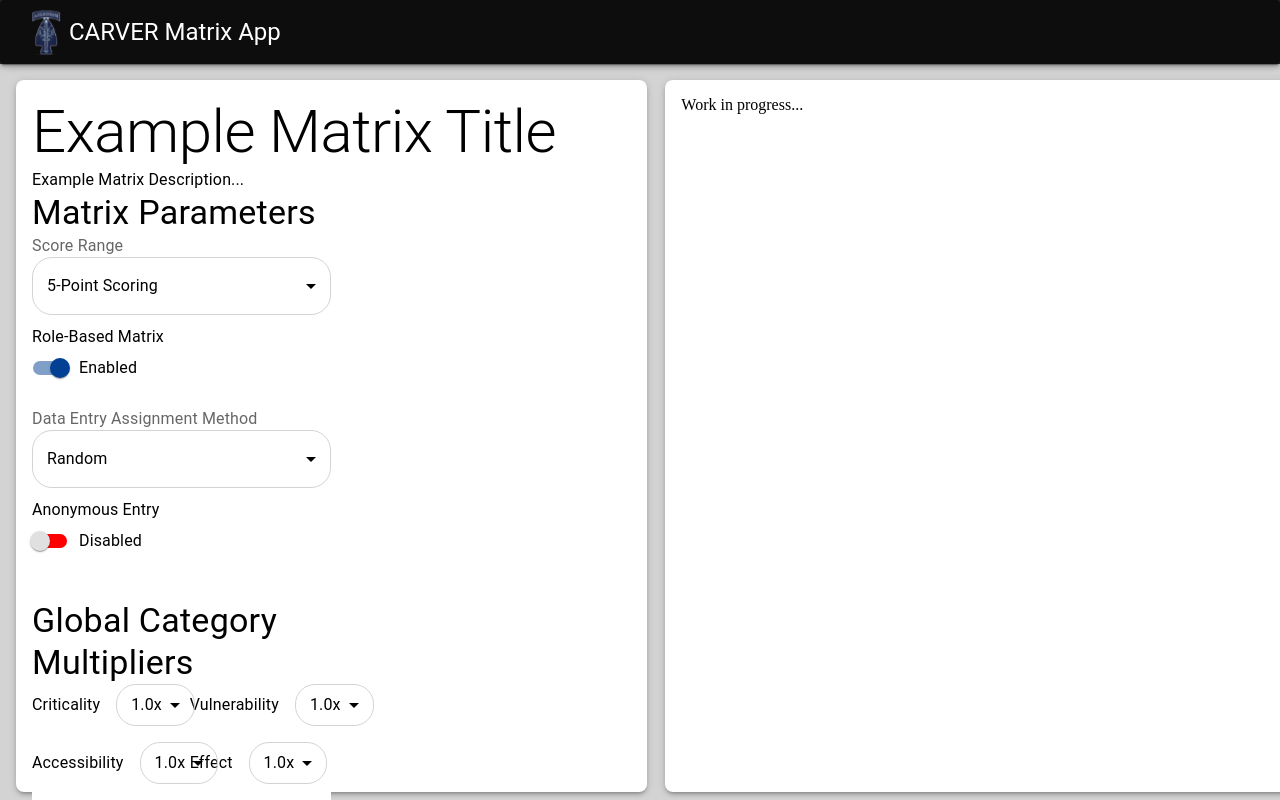
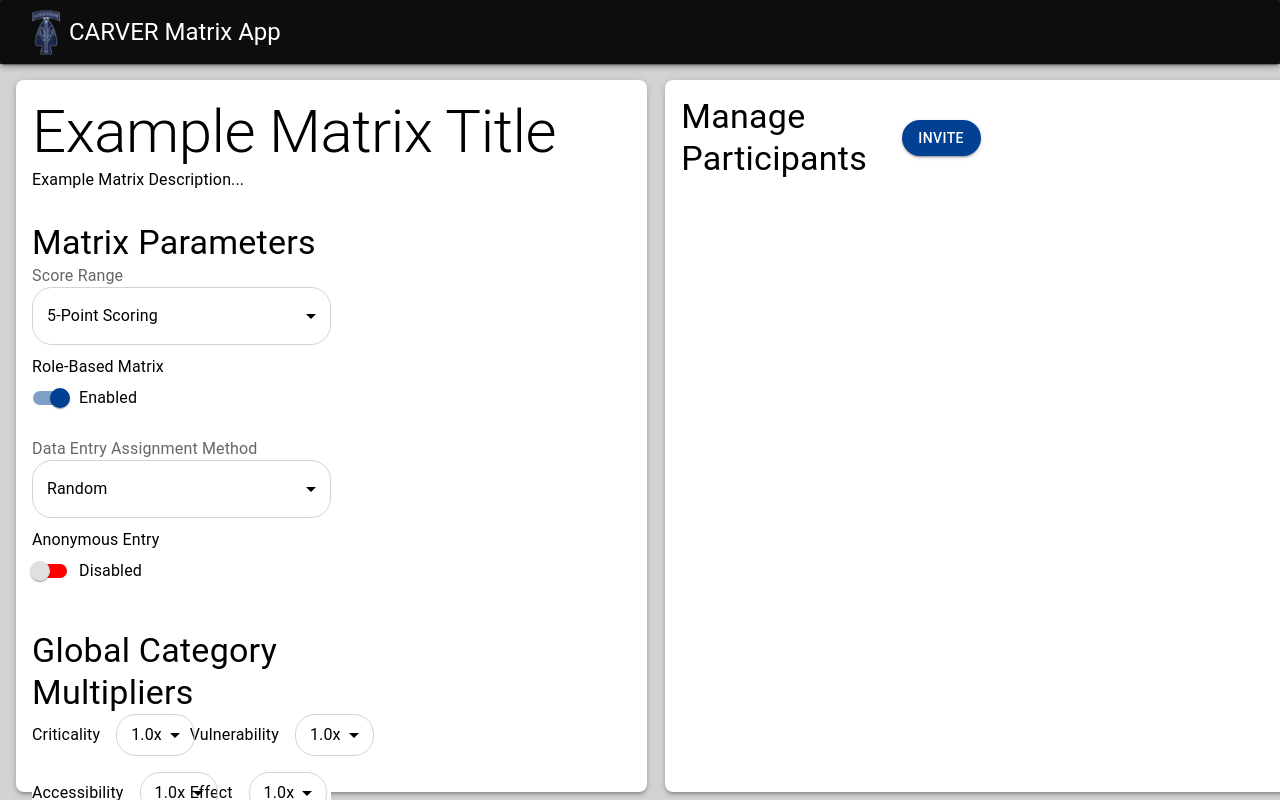
Before and after one commit to garyorsargos/carver-matrix, a React (Vite) app in the folder ui/: page /ModifyMatrix in a window 1280 px wide. Built offline with nearby package versions, Linux system fonts and the light colour scheme.

Commit message:
Manage Participants initial implementation

```diff
--- a/ui/src/pages/CreateMatrix.tsx
+++ b/ui/src/pages/CreateMatrix.tsx
@@ -1,4 +1,4 @@
-import { Box, FormControl, FormControlLabel, FormLabel, Grid, MenuItem, Select, SelectChangeEvent, Switch, Typography } from "@mui/material";
+import { Box, Button, FormControl, FormControlLabel, FormLabel, Grid, MenuItem, Select, SelectChangeEvent, Switch, Typography } from "@mui/material";
 import { useState } from "react";
 export const CreateMatrix: React.FC = () => {
 
@@ -78,9 +78,6 @@ export const CreateMatrix: React.FC = () => {
         <Typography variant="h2">Example Matrix Title</Typography>
         <Typography variant="body1">Example Matrix Description...</Typography>
 
-        {/* Space of 50px (INEFFICIENT, CONSIDER USING STACK COMPONENT INSTEAD) */}
-        <Box sx={{ height: '50px' }}></Box>
-
         {/* This Box is for the Matrix Parameters */}
         <Box
         id='matrixParametersBox'
@@ -92,7 +89,8 @@ export const CreateMatrix: React.FC = () => {
           display: 'flex',
           alignItems: 'flex-start',
           flexDirection: 'column',
-          marginBottom: "40px"
+          marginBottom: "40px",
+          marginTop: "30px"
         }}
         >
           <Typography variant="h4">Matrix Parameters</Typography>
@@ -223,22 +221,35 @@ export const CreateMatrix: React.FC = () => {
 
       {/* This Box is the Right-Half of the screen and it deals with managing participants */}
       <Box
-        id='manageParticipantsBox'
+        id="manageParticipantsBox"
         sx={{
-          backgroundColor: 'white',
+          backgroundColor: "white",
           p: 2,
           borderRadius: 2,
-          width: '50%',
-          height: '85%',
+          width: "50%",
+          height: "85%",
           boxShadow: 3,
-          position: 'center',
-          top: '10px',
-          display: 'flex',
-          alignItems: 'flex-start',
-          flexDirection: 'column'
+          position: "center",
+          top: "10px",
+          display: "flex",
+          alignItems: "flex-start",
+          flexDirection: "column",
         }}
       >
-        Work in progress...
+        {/* Container for Typography and Button */}
+        <Box
+          sx={{
+            display: "flex",
+            alignItems: "center",
+            justifyContent: "space-between", // Spreads items to opposite sides
+            width: "50%",
+          }}
+        >
+          <Typography variant="h4">Manage Participants</Typography>
+          <Button variant="contained" sx={{ borderRadius: "20px", width: "100px" }}>
+            Invite
+          </Button>
+        </Box>
       </Box>
     </Box>
   );
```
